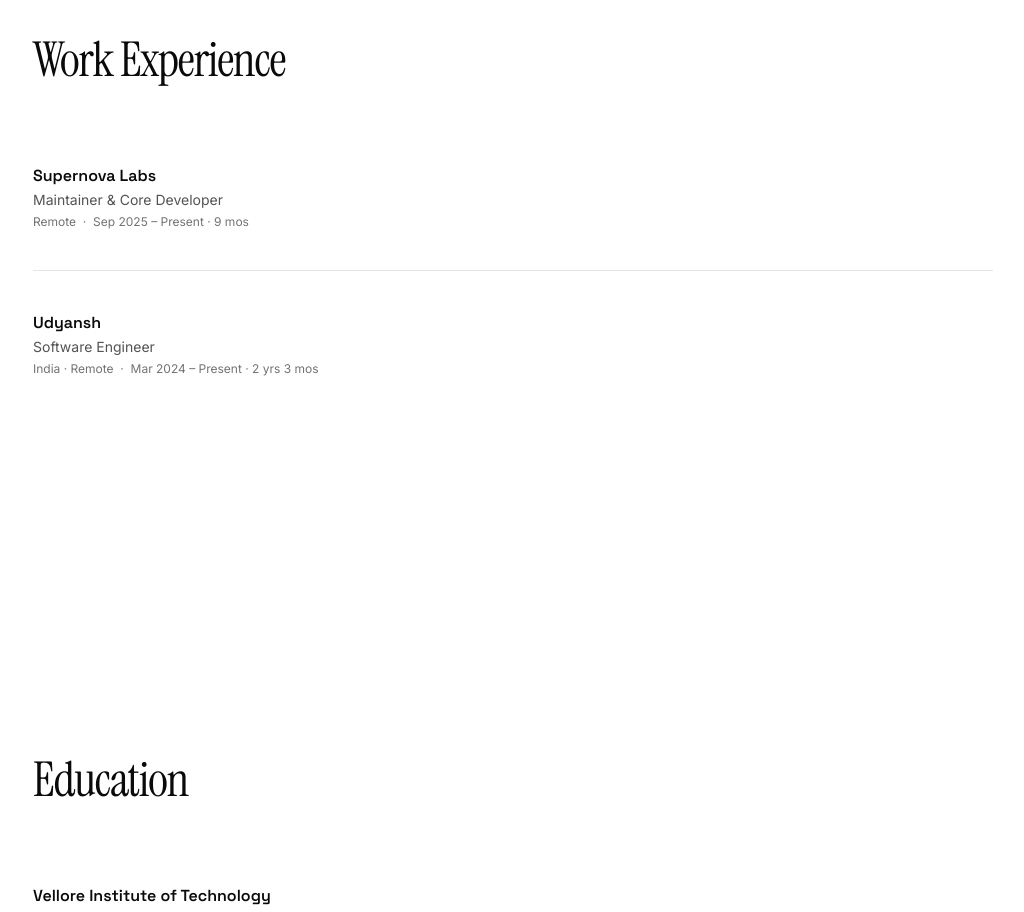
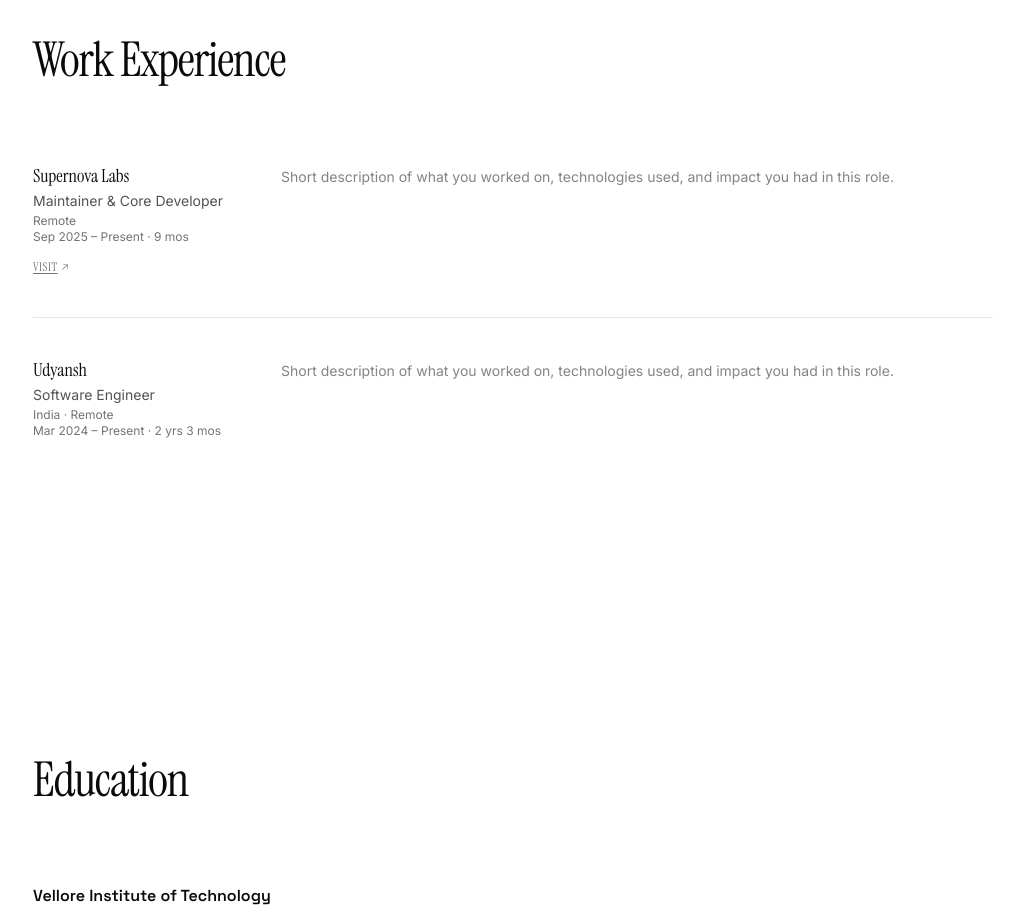
Before and after one commit to rudraditya21/rudraditya21.github.io, a Next.js app: page / in a window 1280 px wide. Shown: the part 1500-2412 px from the top of the page, without its empty margins (239-1263 px from the left). Built offline with nearby package versions, Linux system fonts and the light colour scheme.

Commit message:
updated: work experience section, updated: fun tab for projects section

```diff
--- a/components/projects.tsx
+++ b/components/projects.tsx
@@ -43,10 +43,18 @@
   ],
   'For Fun': [
     {
-      name: 'Project 4',
-      description: 'Short description of what this project does and the problem it solves.',
-      stack: ['C', 'Linux'],
-      github: '#',
+      name: 'Typy',
+      description: 'Mechanical keyboard with sound. Desktop only.',
+      stack: [],
+      github: 'https://github.com/rudraditya21/typy',
+      live: 'https://rudraditya21.github.io/typy/',
+    },
+    {
+      name: 'Tipsy Type',
+      description: 'Minimal typing speed test with live stats, timer presets, and an animated keyboard UI. Desktop only.',
+      stack: [],
+      github: 'https://github.com/rudraditya21/tipsy-type',
+      live: 'https://rudraditya21.github.io/tipsy-type/',
     },
   ],
 }
--- a/components/work-experience.tsx
+++ b/components/work-experience.tsx
@@ -1,6 +1,7 @@
 'use client'
 
 import { useInView } from '@/hooks/use-in-view'
+import { ArrowUpRight } from '@phosphor-icons/react'
 
 const MONTHS = ['Jan', 'Feb', 'Mar', 'Apr', 'May', 'Jun', 'Jul', 'Aug', 'Sep', 'Oct', 'Nov', 'Dec']
 
@@ -29,6 +30,8 @@
   start: Date
   end: Date | null
   location: string
+  description: string
+  href?: string
 }
 
 const jobs: Job[] = [
@@ -39,6 +42,8 @@
     start: new Date(2025, 8),
     end: null,
     location: 'Remote',
+    description: 'Short description of what you worked on, technologies used, and impact you had in this role.',
+    href: 'https://supernova-labs.com/',
   },
   {
     company: 'Udyansh',
@@ -47,6 +52,7 @@
     start: new Date(2024, 2),
     end: null,
     location: 'India · Remote',
+    description: 'Short description of what you worked on, technologies used, and impact you had in this role.',
   },
 ]
 
@@ -56,25 +62,44 @@
   return (
     <div
       ref={ref as React.RefObject<HTMLDivElement>}
-      className="py-10"
+      className="flex flex-col gap-2 py-8 lg:flex-row lg:gap-10 lg:py-10"
       style={{
         opacity: inView ? 1 : 0,
-        transform: inView ? 'translateY(0)' : 'translateY(32px)',
-        transition: `opacity 800ms cubic-bezier(0.16, 1, 0.3, 1) ${index * 100}ms, transform 800ms cubic-bezier(0.16, 1, 0.3, 1) ${index * 100}ms`,
+        transform: inView ? 'translateY(0)' : 'translateY(24px)',
+        transition: `opacity 700ms cubic-bezier(0.16, 1, 0.3, 1) ${index * 60}ms, transform 700ms cubic-bezier(0.16, 1, 0.3, 1) ${index * 60}ms`,
       }}
     >
-      <div className="flex flex-col gap-0.5">
-        <p className="text-base font-semibold" style={{ fontFamily: 'var(--font-space-grotesk)' }}>
+      <div className="lg:w-52 lg:shrink-0">
+        <p className="text-lg leading-snug text-foreground" style={{ fontFamily: 'var(--font-instrument-serif)' }}>
           {job.company}
         </p>
-        <p className="text-sm text-foreground/70" style={{ fontFamily: 'var(--font-inter)' }}>
+        <p className="mt-0.5 text-sm text-foreground/70" style={{ fontFamily: 'var(--font-inter)' }}>
           {job.role}
         </p>
         <p className="mt-0.5 text-xs text-muted-foreground" style={{ fontFamily: 'var(--font-inter)' }}>
-          {job.location}&nbsp;&nbsp;·&nbsp;&nbsp;{period(job.start, job.end)}
+          {job.location}
         </p>
+        <p className="text-xs text-muted-foreground" style={{ fontFamily: 'var(--font-inter)' }}>
+          {period(job.start, job.end)}
+        </p>
+        {job.href && (
+          <div className="mt-2">
+            <a
+              href={job.href}
+              target="_blank"
+              rel="noopener noreferrer"
+              className="inline-flex items-center gap-0.5 text-xs font-medium uppercase tracking-wider underline underline-offset-2 text-muted-foreground transition-colors duration-200 hover:text-foreground"
+              style={{ fontFamily: 'var(--font-instrument-serif)' }}
+            >
+              Visit<ArrowUpRight size={10} />
+            </a>
+          </div>
+        )}
+      </div>
 
-      </div>
+      <p className="text-sm leading-relaxed text-foreground/50 lg:pt-0.5" style={{ fontFamily: 'var(--font-inter)' }}>
+        {job.description}
+      </p>
     </div>
   )
 }
```
